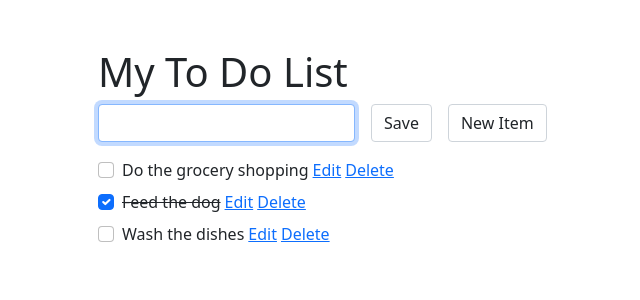
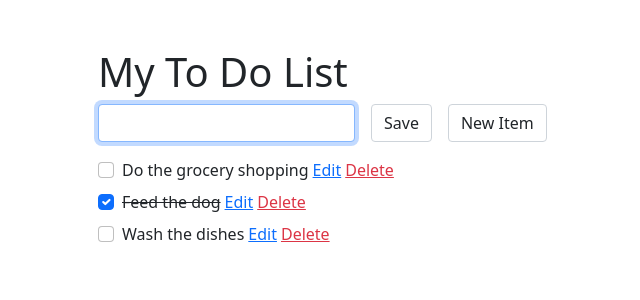
Before and after one commit to basarozogut/react-todolist, a React (Create React App) app: page / in a window 1280 px wide. Shown: the top 300 px of the page, without its empty margins (263-903 px from the left). Built offline with nearby package versions, Linux system fonts and the light colour scheme.

Commit message:
fix lint warnings

```diff
--- a/src/App.css
+++ b/src/App.css
@@ -57,3 +57,13 @@
   font-weight: bold;
   text-align: center;
 }
+
+.link-button {
+  background-color: transparent;
+  border: none;
+  cursor: pointer;
+  text-decoration: underline;
+  display: inline;
+  margin: 0;
+  padding: 0;
+}
--- a/src/components/TodoItem.js
+++ b/src/components/TodoItem.js
@@ -11,14 +11,14 @@ export default function TodoItem(props) {
         onClick={(e) => props.onDoneStatusChange({ done: !props.item.done, id: props.item.id })}>
         <span className={props.item.done ? 'todo-item-done' : ''}>{props.item.title}</span>
       </label>
-      <a
+      <button
         type="button"
-        className="ms-1"
-        onClick={(e) => props.onEditItem({ id: props.item.id })}>Edit</a>
-      <a
+        className="ms-1 link-button text-primary"
+        onClick={(e) => props.onEditItem({ id: props.item.id })}>Edit</button>
+      <button
         type="button"
-        className="ms-1"
-        onClick={(e) => props.onDeleteItem({ id: props.item.id })}>Delete</a>
+        className="ms-1 link-button text-danger"
+        onClick={(e) => props.onDeleteItem({ id: props.item.id })}>Delete</button>
     </li>
   );
 }
--- a/src/components/TodoList.js
+++ b/src/components/TodoList.js
@@ -52,7 +52,7 @@ export default class TodoList extends React.Component {
     handleDeleteItem(e) {
         if (window.confirm('Are you sure?')) {
             this.setState((prevState) => ({
-                todos: prevState.todos.filter(todo => todo.id != e.id),
+                todos: prevState.todos.filter(todo => todo.id !== e.id),
                 userInput: "",
                 editingId: null
             }));
@@ -107,7 +107,7 @@ export default class TodoList extends React.Component {
     }
 
     areAllTodosComplete() {
-        return this.state.todos.filter(todo => todo.done).length == this.state.todos.length;
+        return this.state.todos.filter(todo => todo.done).length === this.state.todos.length;
     }
 
     render() {
```
